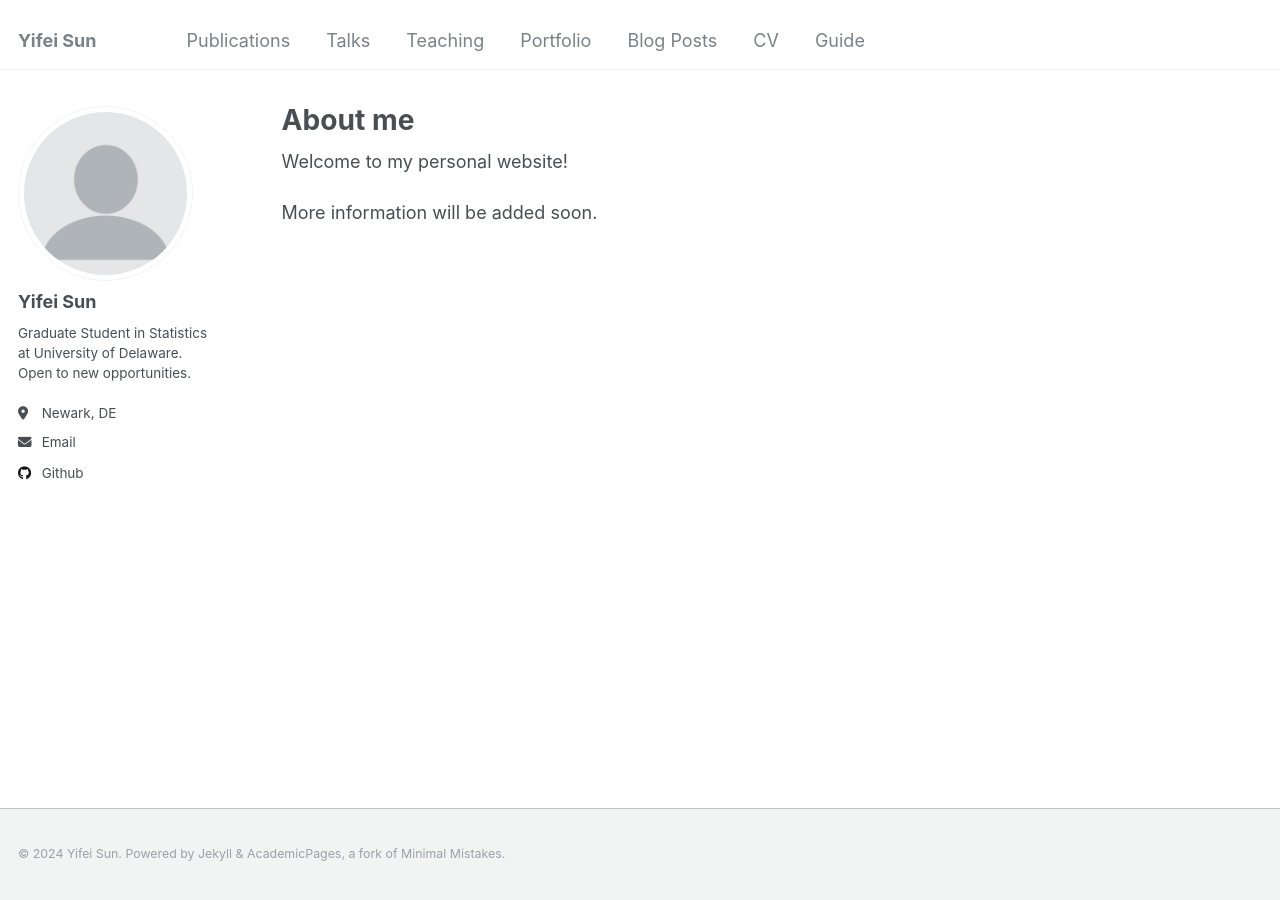
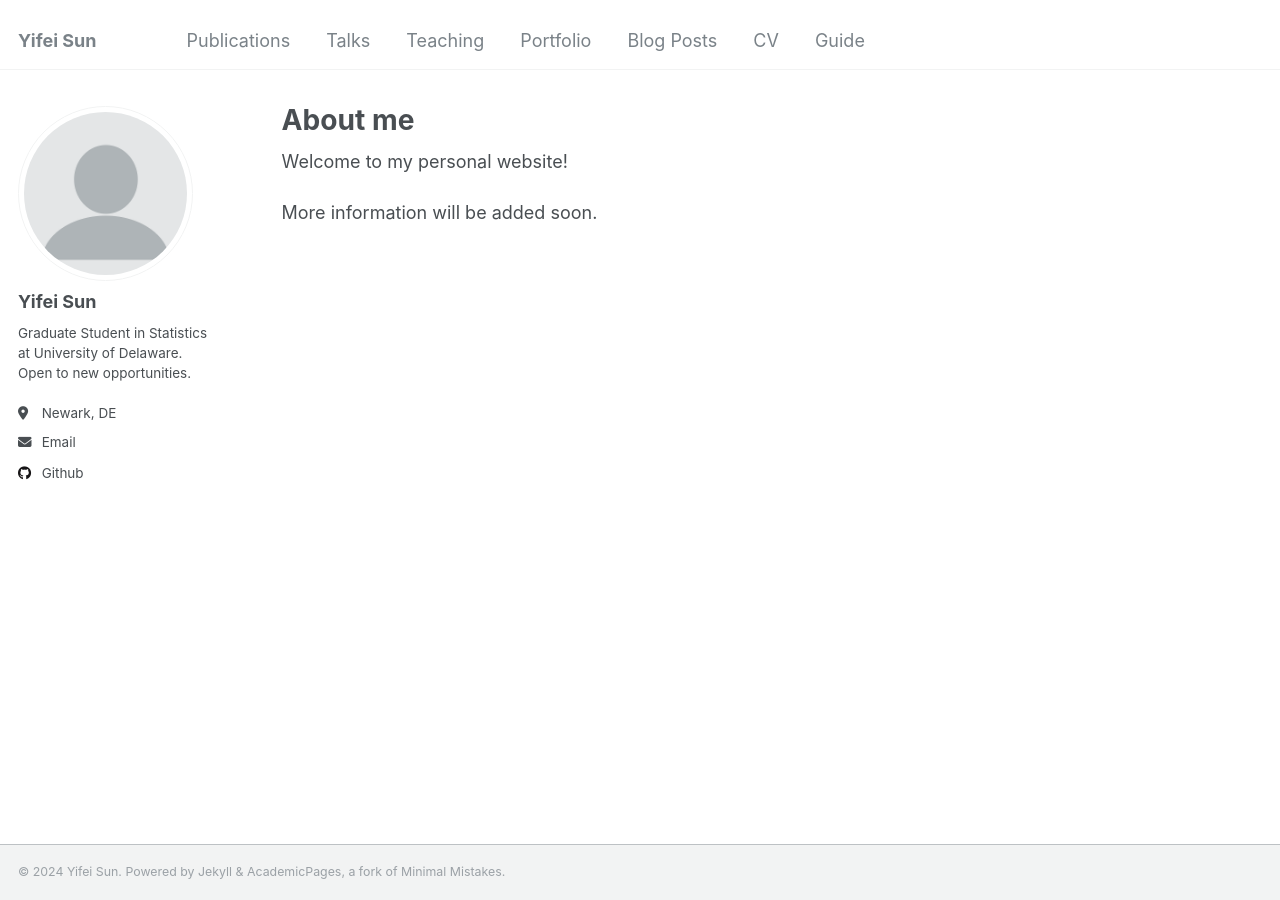
Before and after one commit to Iffy-Sun/iffy-sun.github.io, a Jekyll site: the page built from _pages/about.md, in a window 1280 px wide. Built offline with Jekyll 4.4.1, drawn with Linux system fonts in a browser that asks for light colours.

Commit message:
update footer layout

```diff
--- a/_layouts/default.html
+++ b/_layouts/default.html
@@ -19,7 +19,7 @@ layout: compress
     {{ content }}
 
     <div class="page__footer">
-      <footer>
+      <footer style="margin-top: 1rem !important; padding-bottom: 1rem !important;">
         {% include footer.html %}
       </footer>
     </div>
```
